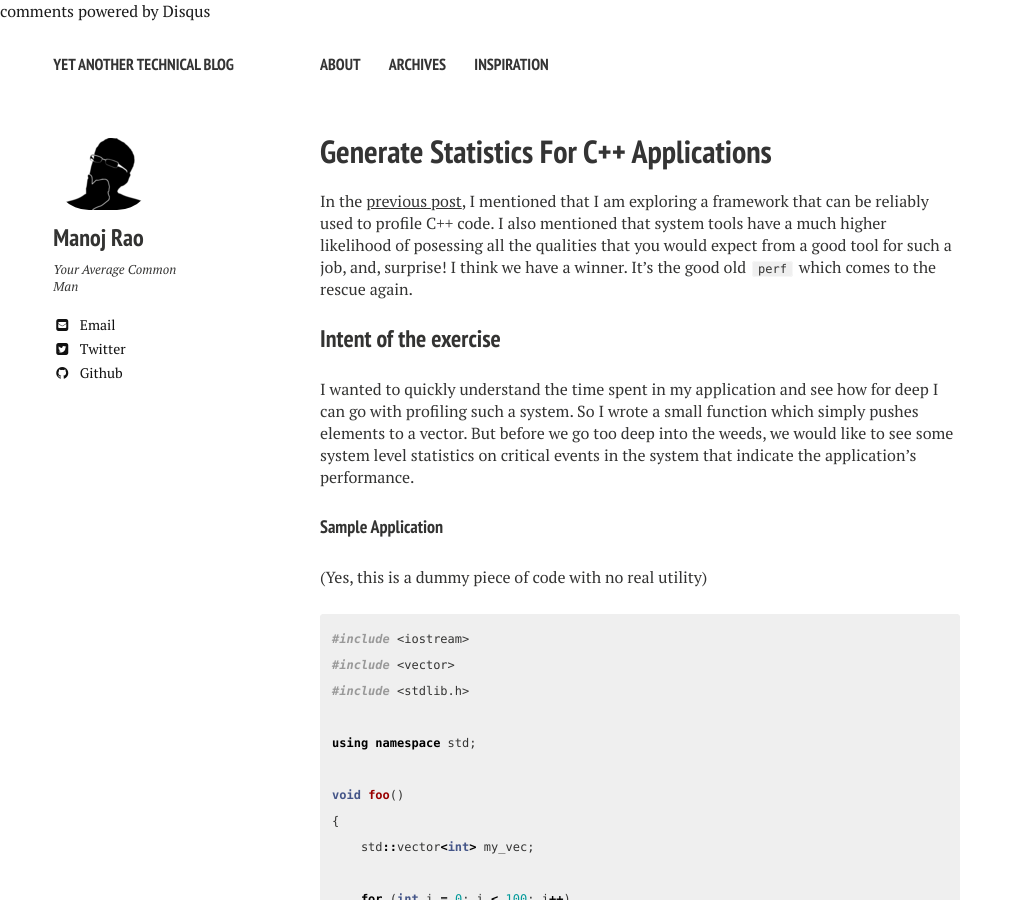
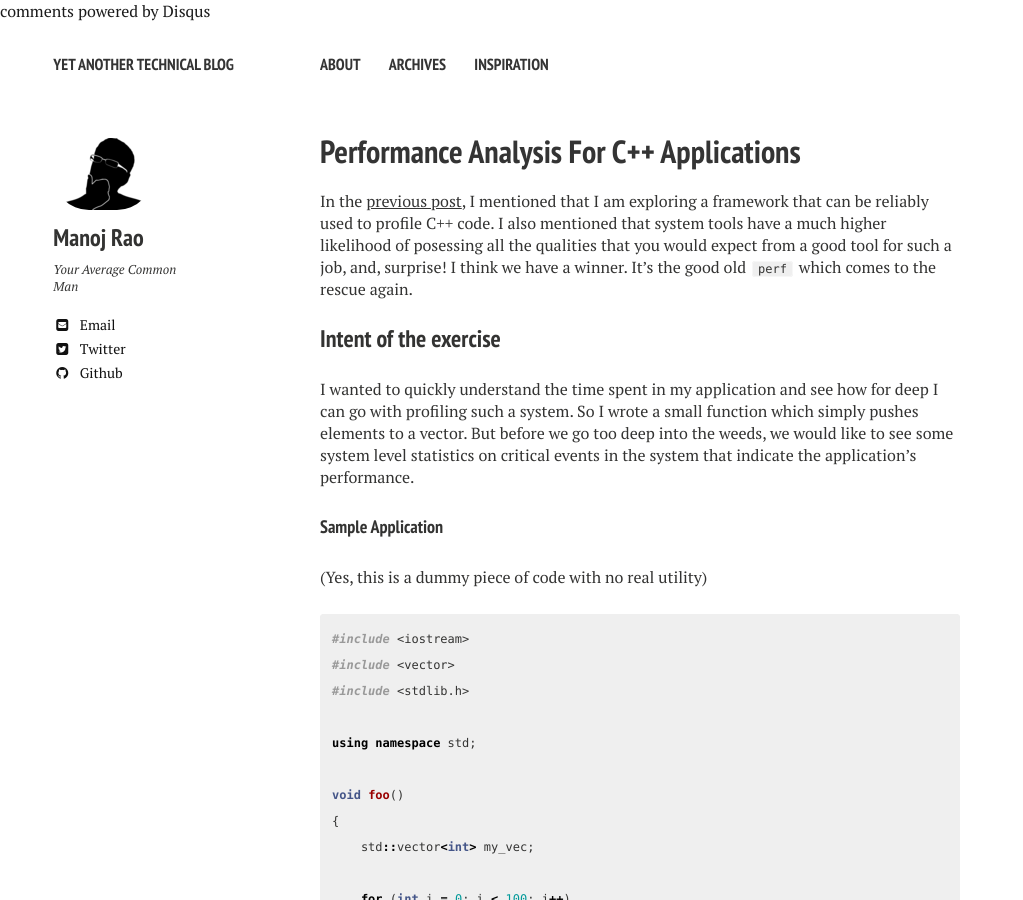
Before and after one commit to mycpuorg/mycpuorg.github.io, a Jekyll site: the page built from _posts/2020-01-03-flamegraphs-on-c++.md, in a window 1280 px wide and 900 px high. Shown: the whole window, without its empty margins (0-1023 px from the left). Built offline with Jekyll 4.4.1, drawn with Linux system fonts in a browser that asks for light colours; nearby versions of some CDN libraries; comment, search, counter and statistics services are not loaded; some of the changed text lies outside the part shown.

Commit message:
Change Title of the Article

```diff
--- a/_posts/2020-01-03-flamegraphs-on-c++.md
+++ b/_posts/2020-01-03-flamegraphs-on-c++.md
@@ -1,6 +1,6 @@
 ---
 layout: post
-title: "Generate Statistics For C++ Applications"
+title: "Performance Analysis For C++ Applications"
 excerpt: "C++ Profiling with Perf"
 tags: [Linux, Code, C++, Perf, Profiling]
 comments: true
```
